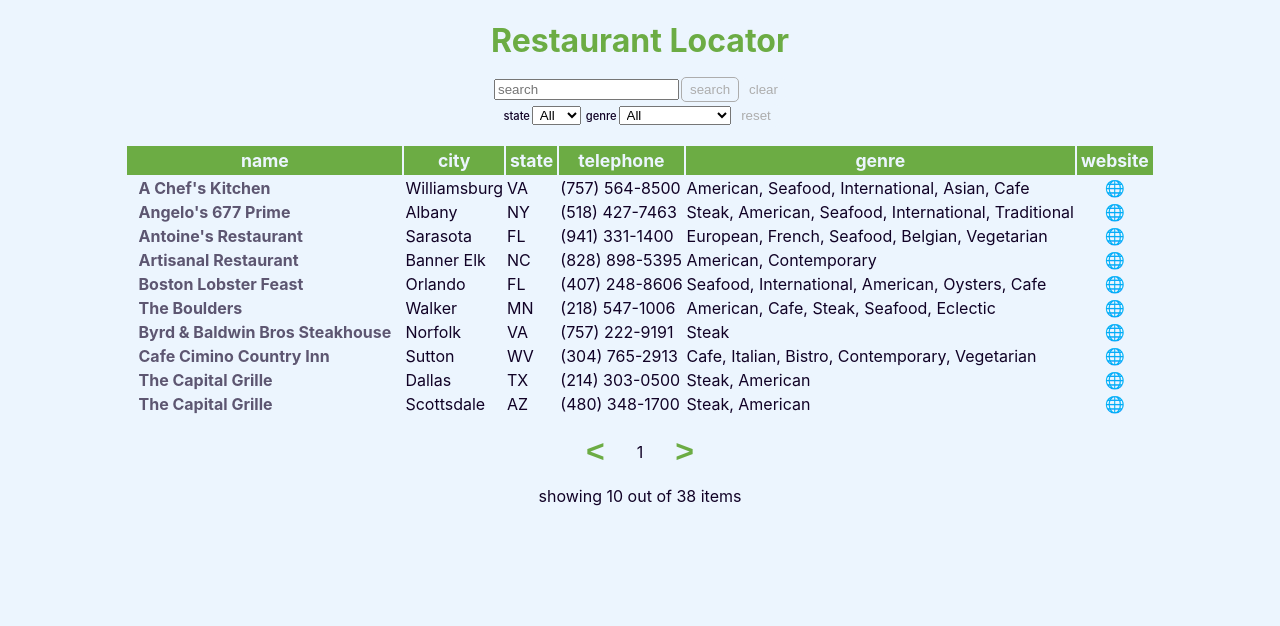
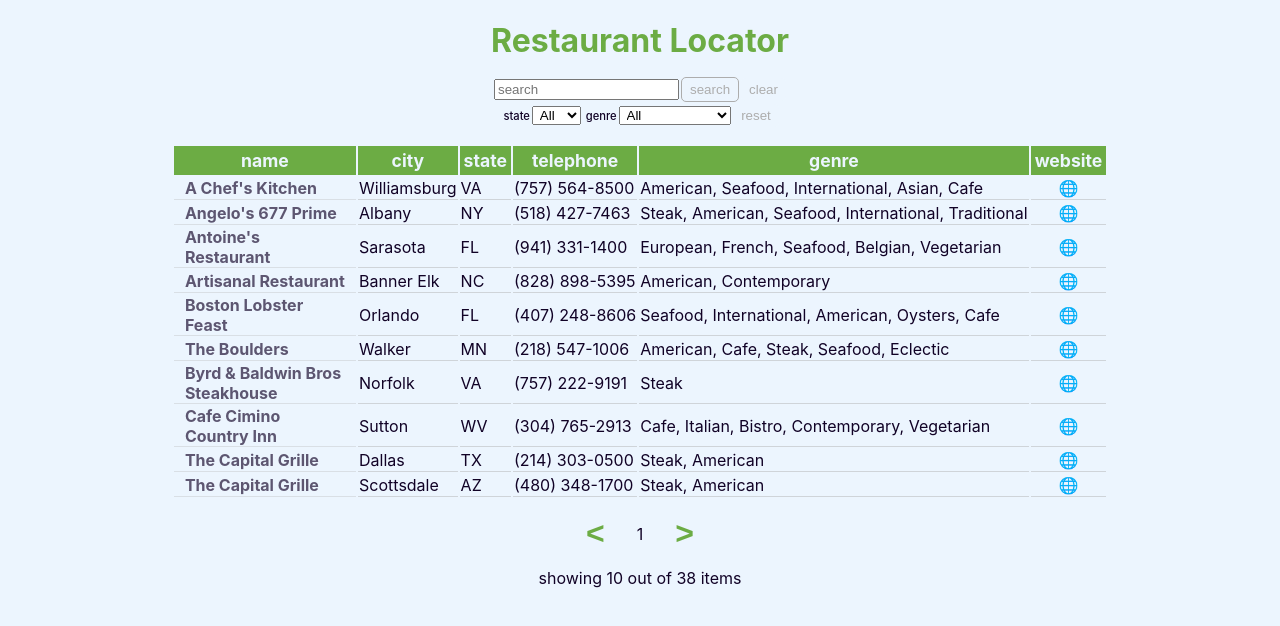
Before and after one commit to GreysonElkins/list-and-filter, a React (Create React App) app: page / in a window 1280 px wide. Shown: the top 626 px of the page. Built offline with nearby package versions, Linux system fonts and the light colour scheme.

Commit message:
Polish style lightly

```diff
--- a/src/components/List/List.scss
+++ b/src/components/List/List.scss
@@ -4,7 +4,6 @@
   .first-row-item, .second-row-item {
     display: flex;
     flex-direction: column;
-    border-bottom: solid 1px white;
   }
 
   .first-row-item {
@@ -27,7 +26,6 @@
   .secondary-row-item {
     display: flex;
     flex-direction: column;
-    border-bottom: solid 1px white;
     align-items: flex-start;
     text-align: left;
   }
@@ -38,11 +36,17 @@
     padding-left: 1.5em;
     text-align: left;
   }
+
 }
 
 @media only screen and (min-width: 1001px) {
   .first-row-item {
     opacity: 65%;
+    max-width: 10em;
+  }
+
+  .first-row-item, .secondary-row-item {
+    border-bottom: solid 1px rgba(172, 172, 172, 0.45);
   }
 }
 
--- a/src/components/SearchAndFilter/SearchAndFilter.scss
+++ b/src/components/SearchAndFilter/SearchAndFilter.scss
@@ -60,7 +60,7 @@
   width: 15em;
   color: $error;
   position: absolute;
-  bottom: 0;
+  bottom: 3em;
   right: 0;
   margin: 1.5em;
   padding: 1em;
```
